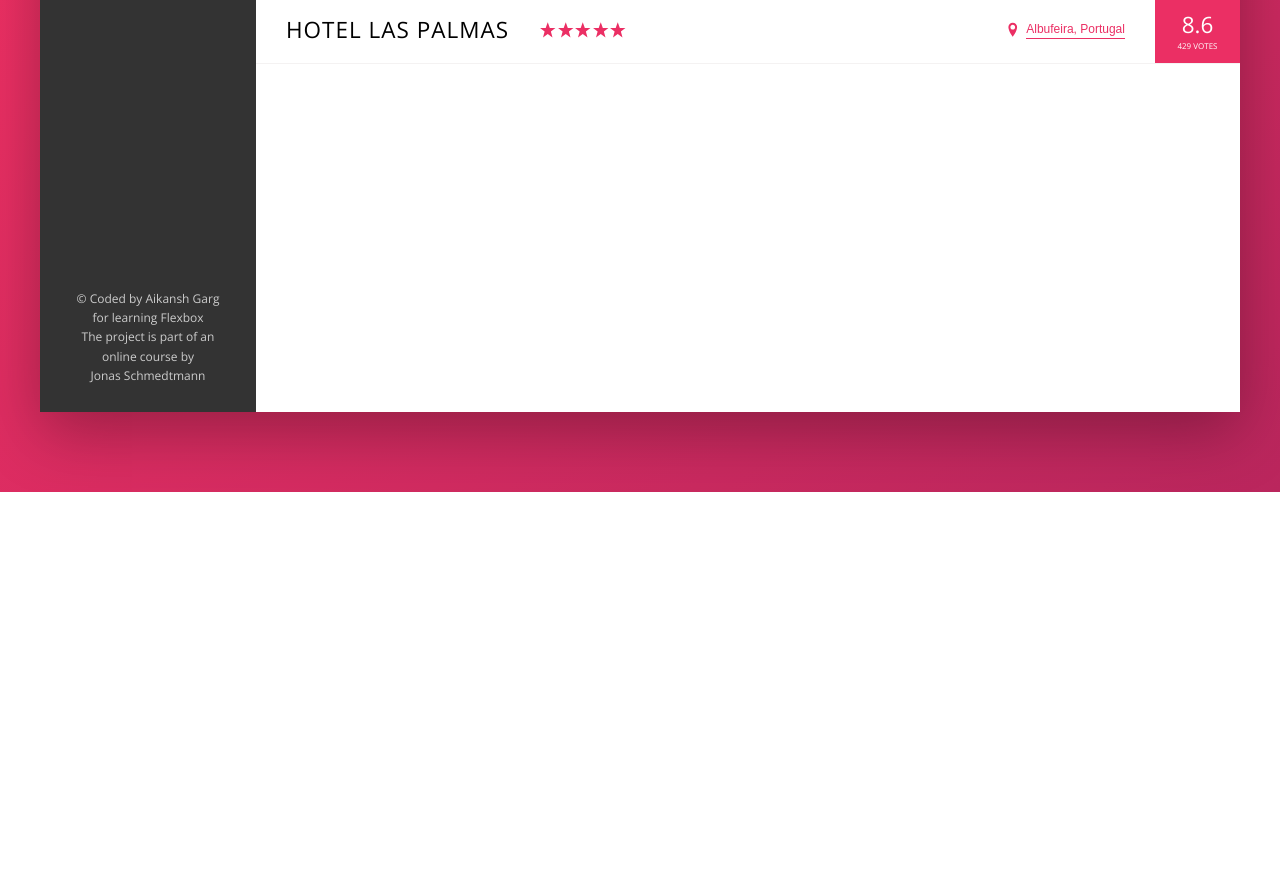
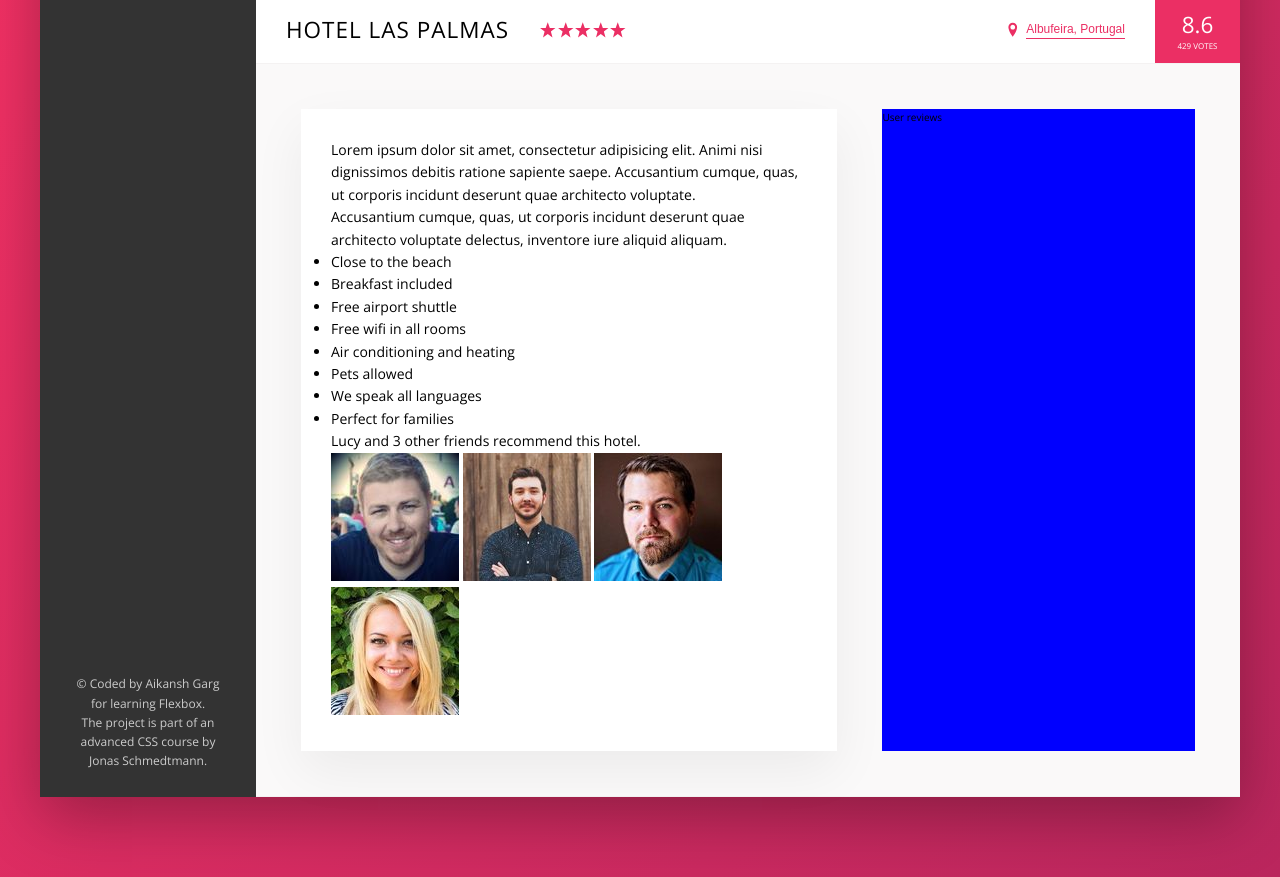
Before and after one commit to aikanshgarg/flexbox-trillo, a website: page index.html in a window 1280 px wide. Shown: the part 538-1415 px from the top of the page. Before the commit the page ends 1030 px from the top, so only its background shows below. Drawn offline with nearby package versions, Linux system fonts and the light colour scheme.

Commit message:
desc box

```diff
--- a/index.html
+++ b/index.html
@@ -87,14 +87,14 @@
                     </ul>
 
                     <div class="legal">
-                        &copy; Coded by <a href="https://aikanshgarg.github.io/" target="_blank" class="legal__link">Aikansh Garg</a> for learning Flexbox<br>The project is part of an online course by <a href="https://www.udemy.com/user/jonasschmedtmann/" target="_blank" class="legal__link">Jonas Schmedtmann</a>
+                        &copy; Coded by <a href="https://aikanshgarg.github.io/" target="_blank" class="legal__link">Aikansh Garg</a> for learning Flexbox.<br>The project is part of an advanced CSS course by <a href="https://www.udemy.com/user/jonasschmedtmann/" target="_blank" class="legal__link">Jonas Schmedtmann</a>.
                     </div>
                 </nav>
 
 <!--------------------------------------Right Side: HOTEL VIEW------------------------------------------------------------------------------------------------------>
                 <main class="hotel-view">
 
-<!-------------------------------3 HOTEL IMAGES--------------------------------------------------------------------------->
+<!-------------------------------GALLERY + OVERVIEW------------------------------------------------------------------------------------------------->
                     <div class="gallery">
                         <figure class="gallery__item"> <!-- figure lets us add a caption -->
                             <img src="img/hotel-1.jpg" alt="hotel-1" class="gallery__photo">
@@ -142,10 +142,48 @@
                             <div class="overview__rating-count">429 votes</div>
                         </div>
                     </div>
+<!-------------------------------HOTEL DETAILS------------------------------------------------------------------------------------------------->
+                    <div class="detail">
+                        <div class="description">
+                            <p class="paragraph">
+                                Lorem ipsum dolor sit amet, consectetur adipisicing elit. Animi nisi dignissimos debitis ratione sapiente saepe. Accusantium cumque, quas, ut corporis incidunt deserunt quae architecto voluptate.
+                            </p>
+                            <p class="paragraph">
+                                Accusantium cumque, quas, ut corporis incidunt deserunt quae architecto voluptate delectus, inventore iure aliquid aliquam.
+                            </p>
+
+                            <ul class="list">
+                                <li class="list__item">Close to the beach</li>
+                                <li class="list__item">Breakfast included</li>
+                                <li class="list__item">Free airport shuttle</li>
+                                <li class="list__item">Free wifi in all rooms</li>
+                                <li class="list__item">Air conditioning and heating</li>
+                                <li class="list__item">Pets allowed</li>
+                                <li class="list__item">We speak all languages</li>
+                                <li class="list__item">Perfect for families</li>
+                            </ul>
+
+                            <div class="recommend">
+                                <p class="recommend__count">
+                                    Lucy and 3 other friends recommend this hotel.
+                                </p>
+                                <div class="recommend__friends">
+                                    <img src="img/user-3.jpg" alt="user avatar" class="recommend__photo">
+                                    <img src="img/user-4.jpg" alt="user avatar" class="recommend__photo">
+                                    <img src="img/user-5.jpg" alt="user avatar" class="recommend__photo">
+                                    <img src="img/user-6.jpg" alt="user avatar" class="recommend__photo">
+                                </div>
+                            </div>
+                        </div>
+
+                        <div class="user-reviews">
+                            User reviews
+                        </div>
+                    </div>
 
 
 
-<!-------------------------------3 HOTEL IMAGES--------------------------------------------------------------------------->
+
                 </main>
 
             </div>
--- a/sass/_base.scss
+++ b/sass/_base.scss
@@ -33,6 +33,9 @@ Grey dark 3: #999
 	--color-grey-dark-3: #999;
 
 	--shadow-dark: 0 2rem 6rem rgba(0,0,0,.3);
+	--shadow-light: 0 2rem 5rem rgba(0,0,0,.06);
+
+	--line: 1px solid var(--color-grey-light-2);
 }
 
 * {
--- a/sass/_components.scss
+++ b/sass/_components.scss
@@ -233,7 +233,7 @@
 .overview {
 	display: flex; // parent of heading, stars, location and rating
 	align-items: center; // center on cross axis(y-axis here)
-	border-bottom: 1px solid var(--color-grey-light-2);
+	border-bottom: var(--line);
 
 	&__heading {
 		font-size: 2.25rem;
--- a/sass/_layout.scss
+++ b/sass/_layout.scss
@@ -11,7 +11,7 @@
 	font-size: 1.6rem;
 	height: 7rem;
 	background-color: #fff;
-	border-bottom: 1px solid var(--color-grey-light-2);
+	border-bottom: var(--line);
 
 	display: flex; // parent
 	justify-content: space-between; // children alligned along main axis
@@ -35,8 +35,27 @@
 }
 
 .hotel-view {
-	height: 80rem;
+	flex: 1; // grow as much as it can
+}
 
 
-	flex: 1; // grow as much as it can
+.detail {
+	display: flex; // parent container
+	padding: 4.5rem;
+	border-bottom: var(--line);
+	background-color: var(--color-grey-light-1);
 }
+
+.description {
+	flex: 0 0 60%; // 60% width(flex-basis)
+	background-color: #fff;
+	margin-right: 4.5rem;
+	box-shadow: var(--shadow-light);
+	padding: 3rem;
+	font-size: 1.4rem;
+}
+
+.user-reviews {
+	background: blue;
+	flex: 1; // grow fully, take entire available space
+}
```
Also changed, not shown: css/style.css.
